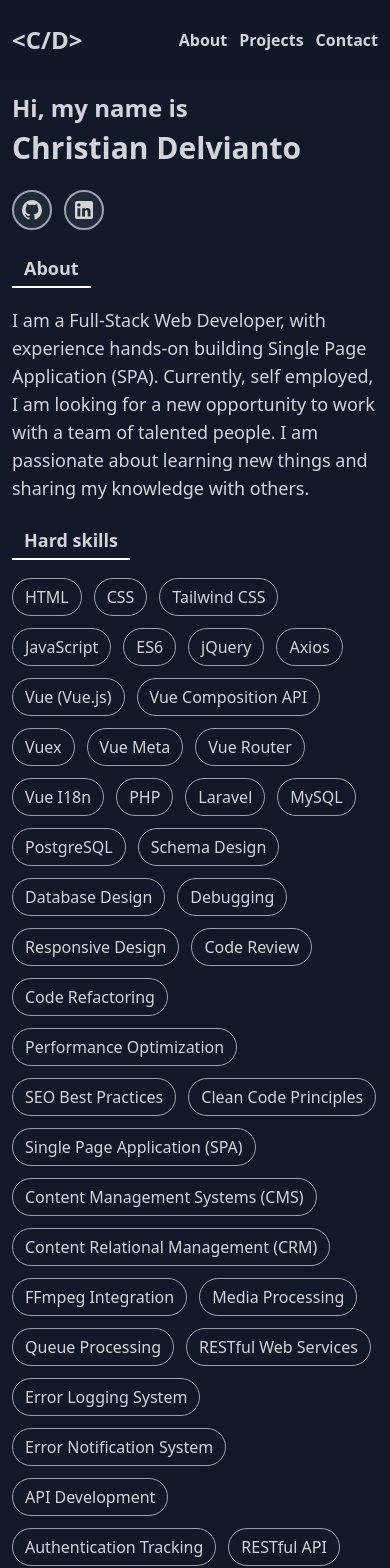
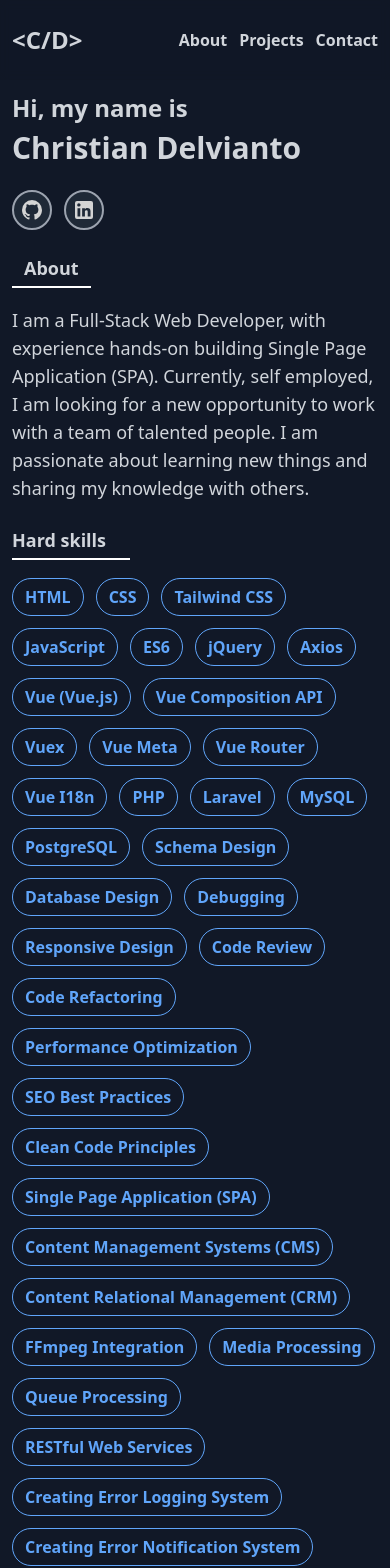
Before and after one commit to d6lv9n/profile, a Vue app: page / in a window 390 px wide. Shown: the top 1568 px of the page. Built offline with nearby package versions, Linux system fonts and the light colour scheme.

Commit message:
Updating some element classes and skills

```diff
--- a/src/layouts/Skills/Root.vue
+++ b/src/layouts/Skills/Root.vue
@@ -4,8 +4,8 @@
         <div class="rounded-lg select-none
         lg:max-w-sm">
             <div>
-                <span class="border-b-2 border-white pb-1.5 px-3
-                sm:border-gray-400">
+                <span class="border-b-2 border-white pb-1.5 pr-6
+                sm:border-gray-400 sm:px-3">
                     <span class="font-bold text-lg
                     sm:text-2xl">Hard skills</span>
                 </span>
@@ -17,15 +17,15 @@
                 <li
                 v-for="skill in hardSkills"
                 :key="skill"
-                class="border border-gray-400 flex-shrink-0 px-3 py-1.5 rounded-full">{{ skill }}</li>
+                class="border border-blue-400 flex-shrink-0 font-semibold px-3 py-1.5 rounded-full text-blue-400">{{ skill }}</li>
             </ul>
         </div>
 
         <div class="rounded-lg select-none
         lg:max-w-sm">
             <div>
-                <span class="border-b-2 border-white pb-1.5 px-3
-                sm:border-gray-400">
+                <span class="border-b-2 border-white pb-1.5 pr-6
+                sm:border-gray-400 sm:px-3">
                     <span class="font-bold text-lg
                     sm:text-2xl">Soft skills</span>
                 </span>
@@ -37,7 +37,7 @@
                 <li
                 v-for="skill in softSkills"
                 :key="skill"
-                class="border border-gray-400 flex-shrink-0 px-3 py-1.5 rounded-full">{{ skill }}</li>
+                class="border border-green-400 flex-shrink-0 font-semibold px-3 py-1.5 rounded-full text-green-400">{{ skill }}</li>
             </ul>
         </div>
     </div>
@@ -79,8 +79,8 @@ const hardSkills = [
     'Media Processing',
     'Queue Processing',
     'RESTful Web Services',
-    'Error Logging System',
-    'Error Notification System',
+    'Creating Error Logging System',
+    'Creating Error Notification System',
     'API Development',
     'Authentication Tracking',
     'RESTful API',
```
